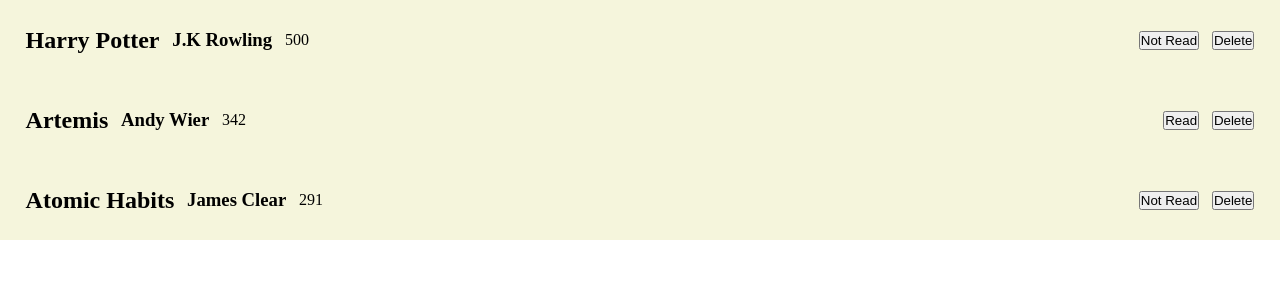
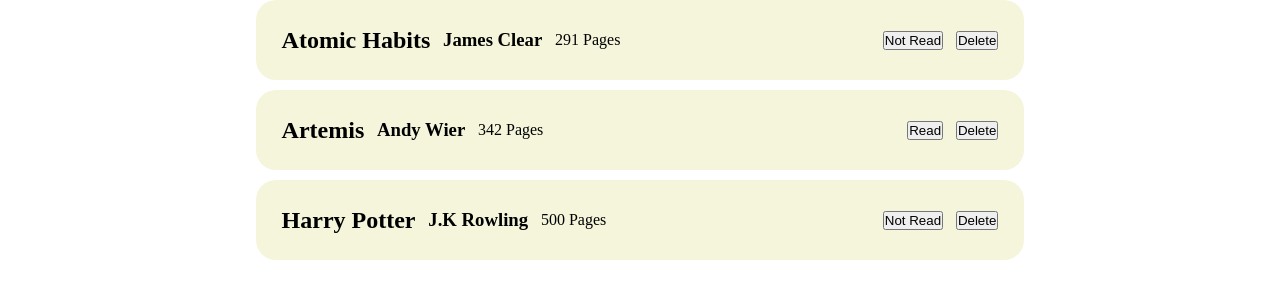
Before and after one commit to Simon-Sahlin/Library-demo, a plain HTML site: page index.html in a window 1280 px wide. Drawn offline with Linux system fonts and the light colour scheme.

Commit message:
Improved Styling of Book List

```diff
--- a/script.js
+++ b/script.js
@@ -25,7 +25,7 @@ function addBookToLibrary(title, author, pages, read){
 
     h2.textContent = title;
     h3.textContent = author;
-    p.textContent = pages;
+    p.textContent = pages + " Pages";
     readBut.textContent = read ? "Read" : "Not Read";
     deleteBut.textContent = "Delete"
 
--- a/style.css
+++ b/style.css
@@ -5,6 +5,12 @@
 }
 
 
+#bookContainer{
+    display: flex;
+    flex-direction: column-reverse;
+    gap: 10px;
+    padding: 0px 20vw;
+}
 .book{
     background-color:beige;
     display: flex;
@@ -12,6 +18,7 @@
     align-items: center;
     gap: 1vw;
     padding: 2vw;
+    border-radius: 20px;
 }
 svg{
     height: 5vh;
```
